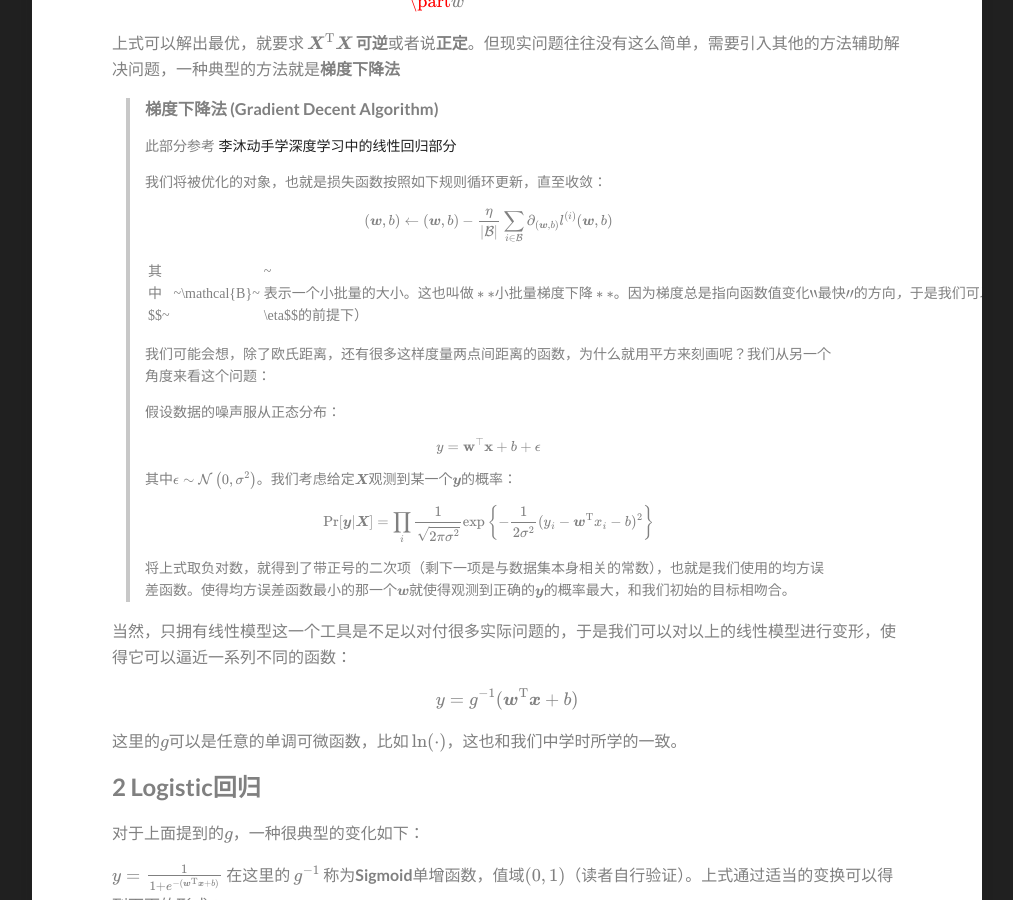
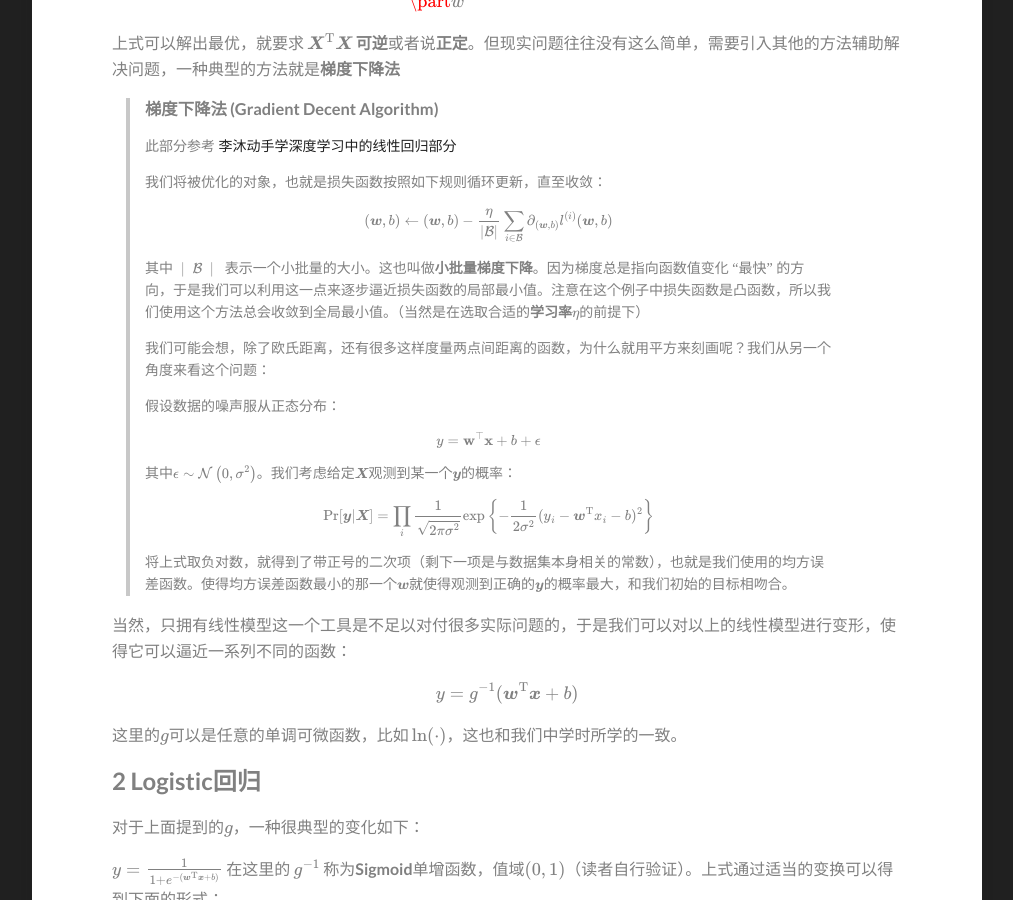
Before and after one commit to hrjtju/hrjtju.github.io, a Jekyll site: the page built from _posts/2022-08-19-DatawhaleML-2.md, in a window 1280 px wide and 900 px high, scrolled down 1606 px. Shown: the whole window, without its empty margins (133-1146 px from the left). Built offline with Jekyll 4.4.1, drawn with Linux system fonts in a browser that asks for light colours; formulas are drawn with MathJax 3.

Commit message:
Update 2022-08-19-DatawhaleML-2.md

```diff
--- a/_posts/2022-08-19-DatawhaleML-2.md
+++ b/_posts/2022-08-19-DatawhaleML-2.md
@@ -82,7 +82,7 @@ $$
 >
 >
 >
-> 其中$$~|~\mathcal{B}~|~$$ 表示一个小批量的大小。这也叫做**小批量梯度下降**。因为梯度总是指向函数值变化 “最快” 的方向，于是我们可以利用这一点来逐步逼近损失函数的局部最小值。注意在这个例子中损失函数是凸函数，所以我们使用这个方法总会收敛到全局最小值。（当然是在选取合适的**学习率**$$\eta$$的前提下）
+> 其中$$~\mid~\mathcal{B}~\mid~$$ 表示一个小批量的大小。这也叫做**小批量梯度下降**。因为梯度总是指向函数值变化 “最快” 的方向，于是我们可以利用这一点来逐步逼近损失函数的局部最小值。注意在这个例子中损失函数是凸函数，所以我们使用这个方法总会收敛到全局最小值。（当然是在选取合适的**学习率**$$\eta$$的前提下）
 >
 >
 >
```
